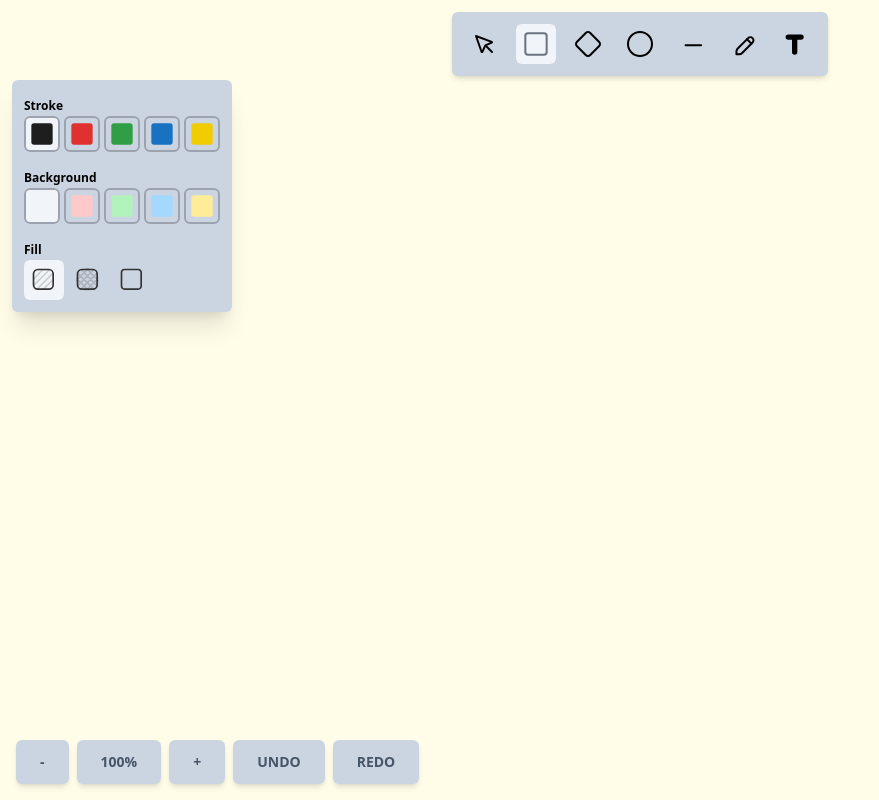
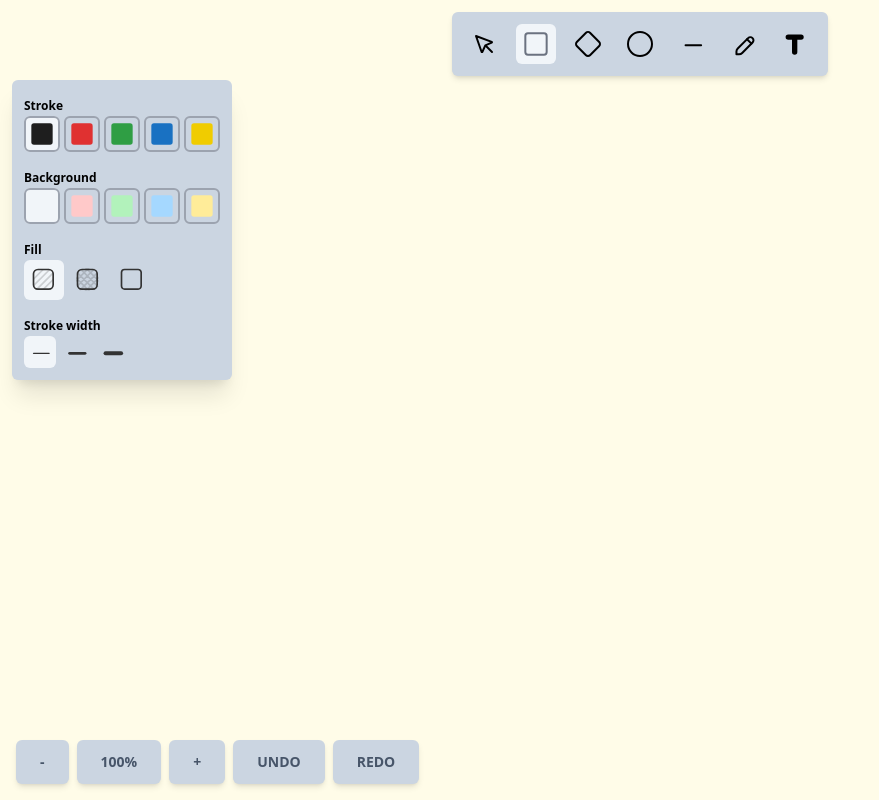
Before and after one commit to mmendesas/whiteboard, a React (Vite) app: page / in a window 1280 px wide. Shown: the whole page, without its empty margins (0-879 px from the left). Built offline with nearby package versions, Linux system fonts and the light colour scheme.

Commit message:
feat: add stroke width options to toolbar options

```diff
--- a/src/components/Icons.tsx
+++ b/src/components/Icons.tsx
@@ -208,6 +208,7 @@ export const FillOptionsIcon = (props: any) => {
     </>,
     {
       ...props,
+      title: `fill-options-${props.name}`,
       className: 'w-10 h-10 relative p-1 left-[2px] top-[1.5px]',
     }
   );
--- a/src/components/Toolprops.tsx
+++ b/src/components/Toolprops.tsx
@@ -1,6 +1,11 @@
 import { useEffect, useState } from 'react';
-import { strokeColors, backgroundColors, fillStyle } from '../constants';
-import { FillOptionsIcon, RectangleIcon } from './Icons';
+import {
+  strokeColors,
+  backgroundColors,
+  fillStyle,
+  strokeWidth,
+} from '../constants';
+import { FillOptionsIcon, LineIcon, RectangleIcon } from './Icons';
 import { useBoard } from '../context/BoardContext';
 
 export const Toolprops = () => {
@@ -8,6 +13,7 @@ export const Toolprops = () => {
     strokeColor: strokeColors[0].value,
     backgroundColor: backgroundColors[0].value,
     fillStyle: fillStyle[0].name,
+    strokeWidth: strokeWidth[0].value,
   };
   const [options, setOptions] = useState(initialState);
 
@@ -42,6 +48,7 @@ export const Toolprops = () => {
         list={backgroundColors}
         option="backgroundColor"
       />
+
       <div>
         <span className="text-black text-xs font-bold">Fill</span>
         <div className="flex gap-1">
@@ -54,6 +61,25 @@ export const Toolprops = () => {
               onClick={() => handleOptionChange('fillStyle', name)}
             >
               <FillOptionsIcon name={name} color="#333" />
+            </div>
+          ))}
+        </div>
+      </div>
+
+      <div>
+        <span className="text-black text-xs font-bold">Stroke width</span>
+        <div className="flex gap-1">
+          {strokeWidth.map(({ name, value }) => (
+            <div
+              key={name}
+              className={
+                options.strokeWidth === value ? 'rounded-md bg-slate-100' : ''
+              }
+              onClick={() =>
+                handleOptionChange('strokeWidth', value.toString())
+              }
+            >
+              <LineIcon color="#333" strokeWidth={value} />
             </div>
           ))}
         </div>
--- a/src/constants/toolprops.ts
+++ b/src/constants/toolprops.ts
@@ -19,3 +19,9 @@ export const fillStyle = [
   { name: 'cross-hatch' },
   { name: 'solid' },
 ];
+
+export const strokeWidth = [
+  { name: 'thin', value: 1 }, //
+  { name: 'regular', value: 2 },
+  { name: 'bold', value: 3 },
+];
```
